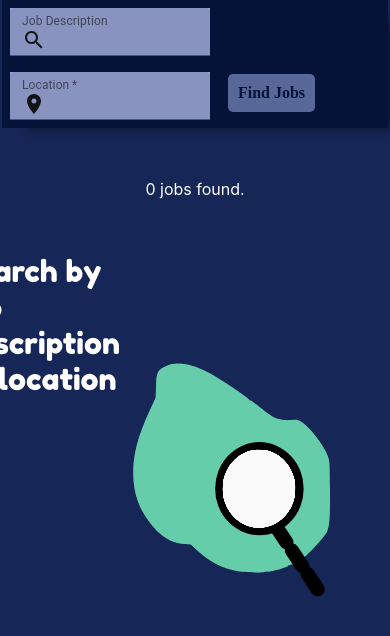
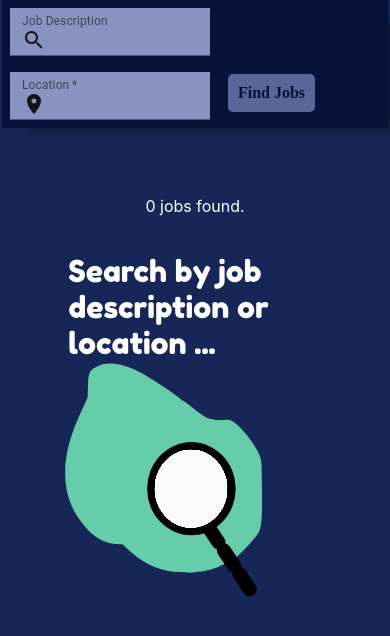
Before and after one commit to dillonkmcquade/job-search-engine, a React (Create React App) app: page / in a window 390 px wide. Shown: the top 636 px of the page. Built offline with nearby package versions, Linux system fonts and the light colour scheme; a web font is replaced by a local one.

Commit message:
mobile fixes

```diff
--- a/src/App.js
+++ b/src/App.js
@@ -17,13 +17,11 @@ const useStyles = makeStyles(theme => ({
     "& > *": {
       margin: theme.spacing(1),
       width: 200,
-      backgroundColor: '#96A1D3',
-      color: 'white'
-
-      }
+      backgroundColor: "#96A1D3",
+      color: "white"
     }
   }
-));
+}));
 
 const App = () => {
   const [description, setDescription] = useState("");
@@ -105,11 +103,11 @@ const App = () => {
     <div className="App">
       <form
         className={`${classes.root} search-bar`}
-        Validate
+        noValidate
         autoComplete="off"
       >
         <TextField
-        className={classes.margin}
+          className={classes.margin}
           id="outlined-basic"
           label="Job Description"
           InputProps={{
@@ -149,7 +147,7 @@ const App = () => {
           onClick={onSubmit}
         />
       </form>
-      <p className='subtitle' style={{ padding: "10px" }}>
+      <p className="subtitle" style={{ padding: "10px" }}>
         {jobs.jobData ? jobs.jobData.length : "0 "}
         {jobs.jobData.length === 50 ? "+" : null} jobs found.
       </p>
--- a/src/App.styles.scss
+++ b/src/App.styles.scss
@@ -11,7 +11,7 @@
   .subtitle {
     margin-top: 10vh;
     @media screen and (max-width: 800px){
-      margin-top: 20vh;
+      margin-top: 22vh;
     }
 
   }
--- a/src/components/search-blob/search-blob.styles.scss
+++ b/src/components/search-blob/search-blob.styles.scss
@@ -8,11 +8,19 @@
   margin-top: 150px;
   margin-left: 100px;
 
+
   @media screen and (max-width: 800px) {
     height: 300px;
     width: 300px;
     margin-top: 40vh;
     margin-left: 20vw;
+    margin-right: 20vw;
+  }
+  @media screen and (max-width: 500px){
+    flex-direction: column;
+    align-items: center;
+    margin-top: 40vh;
+    margin-left: 5vw;
   }
 
   .svg {
@@ -32,5 +40,12 @@
       margin-top: -10vh;
       margin-left: -125px;
     }
+    @media screen and (max-width: 500px){
+      width: 60vw;
+      margin-top: -10vh;
+      margin-left: 10vw;
+      align-self: center;
+    }
+
   }
 }
```
